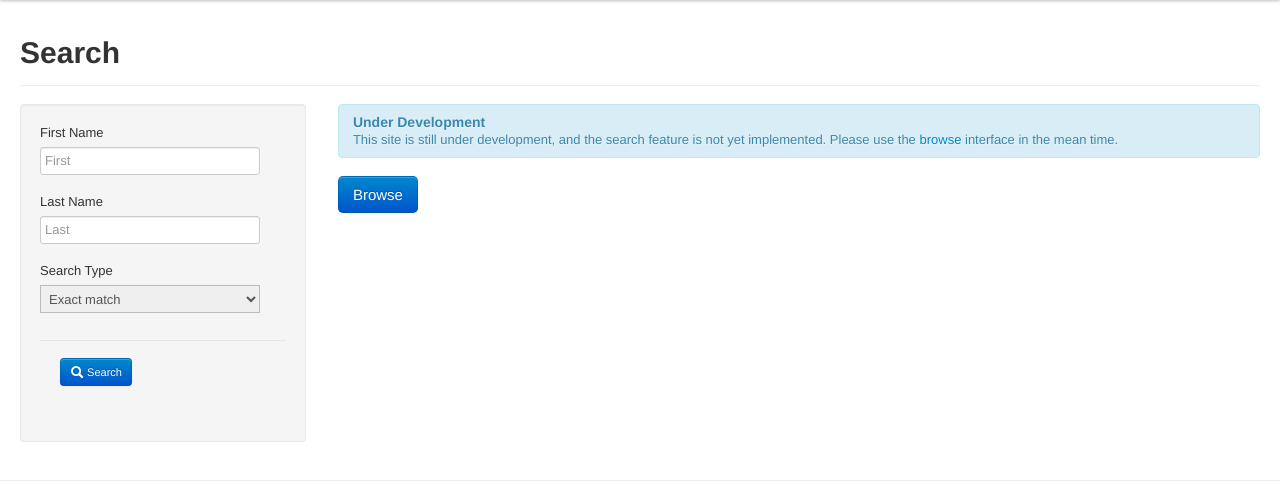
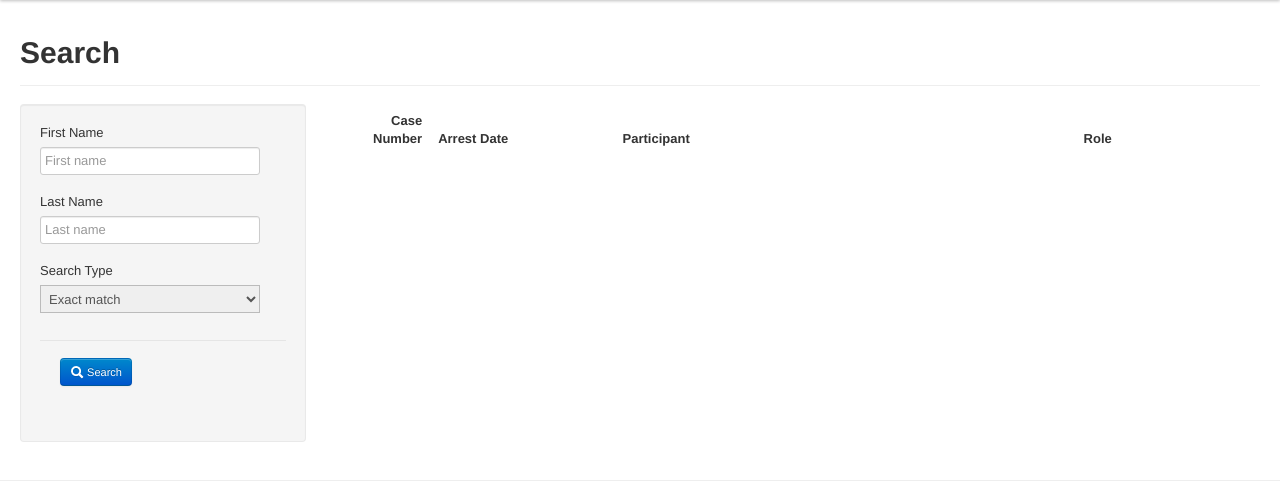
Before and after one commit to dhellmann/athensdocket, a Flask app: page /search in a window 1280 px wide. Shown: the part 40-524 px from the top of the page. Run offline with Flask 2, Linux system fonts and the light colour scheme; lists and menus that the app fills with data are empty; some libraries are stand-ins or nearby versions.

Commit message:
implement search
reorganize participant data in the database to make it easier to search using different types of encodings
add a 'date' to each case that is based on the arrest or hearing data, depending on which is available

Change-Id: Ic2680a8e0cb26ac9ae97fe3d0d4a6476e30b05f2

```diff
--- a/docket/server.py
+++ b/docket/server.py
@@ -1,14 +1,24 @@
 import calendar
 import datetime
 import functools
+import os
+import sys
+
+sys.path.insert(0, os.path.abspath(os.path.join(os.path.dirname(__file__), '..')))
 
 from flask import Flask, render_template, g, request
 from flask.ext.pymongo import PyMongo, ASCENDING
+from flask.ext.wtf import Form, StringField, SelectField, validators
+
+from docket.encodings import ENCODERS
 
 app = Flask(__name__)
 
 app.config['MONGO_DBNAME'] = 'docket'
 mongo = PyMongo(app)
+
+# Turn off cross-site checking since we aren't saving user data
+app.csrf_enabled = False
 
 
 @app.template_filter('date')
@@ -59,10 +69,59 @@ def about():
     return render_template('about.html')
 
 
+def name_length_check(form, field):
+    app.logger.debug('checking length of %s', field)
+    if field.data and len(field.data) < 3:
+        raise validators.ValidationError('Must be at least 3 characters long')
+
+
+class SearchForm(Form):
+    first_name = StringField('First Name', [name_length_check])
+    last_name = StringField('Last Name', [name_length_check])
+    encoding = SelectField('Search Type',
+                           default='normalize',
+                           choices=[('exact', 'Exact match'),
+                                    ('normalized', 'Ignore case'),
+                                    ('soundex', 'Soundex'),
+                                    ('metaphone', 'Metaphone'),
+                                    ('nysiis', 'NYSIIS'),
+                                    ],
+                           )
+
+
+def make_encoded_expression(field, encoded):
+    encoded = filter(bool, encoded)
+    if len(encoded) == 1:
+        return {field: encoded[0]}
+    return {'$or': [{field: e} for e in encoded]}
+
+
 @app.route('/search')
 @set_navbar_active
 def search():
-    return render_template('search.html')
+    results = []
+    form = SearchForm(request.args, csrf_enabled=False)
+    if form.validate():
+        encoder = ENCODERS[form.encoding.data]
+        q = {}
+        if form.first_name.data:
+            q.update(make_encoded_expression('first_name',
+                                             encoder(form.first_name.data),
+                                             )
+                     )
+        if form.last_name.data:
+            q.update(make_encoded_expression('last_name',
+                                             encoder(form.last_name.data),
+                                             )
+                     )
+        if q:
+            q['encoding'] = form.encoding.data
+            app.logger.debug('query = %s', q)
+            results = mongo.db.participants.find(q, sort=[('date', ASCENDING)])
+    return render_template('search.html',
+                           form=form,
+                           results=results,
+                           )
 
 
 @app.route('/browse')
@@ -98,11 +157,11 @@ def browse_date(year, month=None, day=None):
     else:
         raise ValueError('Invalid date')
     app.logger.debug('first_day=%s, last_day=%s', first_day, last_day)
-    cases = mongo.db.cases.find({'hearing_date': {'$gte': first_day,
-                                                 '$lt': last_day,
-                                                 },
+    cases = mongo.db.cases.find({'date': {'$gte': first_day,
+                                          '$lt': last_day,
+                                          },
                                  },
-                                sort=[('hearing_date', ASCENDING)],
+                                sort=[('date', ASCENDING)],
                                 )
     return render_template('browse_date.html',
                            date_range=date_range,
--- a/docket/templates/search.html
+++ b/docket/templates/search.html
@@ -14,30 +14,34 @@
     <form class="well form-vertical">
       <fieldset>
 
-        <div class="control-group">
-          <label class="control-label" for="first_name">First Name</label>
+        <div class="control-group {% if form.first_name.errors %}error{% endif %}">
+          <label class="control-label" for="first_name">{{form.first_name.label}}</label>
           <div class="controls">
-            <input type="text" placeholder="First" name="first_name" id="first_name">
+            {{ form.first_name(placeholder="First name") }}
           </div>
+          {% if form.first_name.errors %}
+          <div class="alert alert-error">
+            {% for error in form.first_name.errors %}<p>{{error}}</p>{% endfor %}
+          </div>
+          {% endif %}
+        </div>
+
+        <div class="control-group {% if form.last_name.errors %}error{% endif %}">
+          <label class="control-label" for="last_name">{{form.last_name.label}}</label>
+          <div class="controls">
+            {{ form.last_name(placeholder="Last name") }}
+          </div>
+          {% if form.last_name.errors %}
+          <div class="alert alert-error">
+            {% for error in form.last_name.errors %}<p>{{error}}</p>{% endfor %}
+          </div>
+          {% endif %}
         </div>
 
         <div class="control-group">
-          <label class="control-label" for="last_name">Last Name</label>
+          <label class="control-label" for="encoding">{{form.encoding.label}}</label>
           <div class="controls">
-            <input type="text" placeholder="Last" name="last_name" id="last_name">
-          </div>
-        </div>
-
-        <div class="control-group">
-          <label class="control-label" for="algorithm">Search Type</label>
-          <div class="controls">
-            <select name="algorithm" id="algorithm">
-              <option>Exact match</option>
-              <option>Ignore case</option>
-              <option>Soundex</option>
-              <option>Metaphone</option>
-              <option>NYSIIS</option>
-            </select>
+            {{ form.encoding }}
           </div>
         </div>
 
@@ -52,15 +56,30 @@
   </div>
 
   <div class="span9">
-    <div class="alert alert-info">
-      <h4 class="alert-heading">Under Development</h4> This site is still under
-      development, and the search feature is not yet
-      implemented. Please use the <a href="{{ url_for('browse')
-      }}">browse</a> interface in the mean time.
-    </div>
-    <a class="btn btn-primary btn-large" href="{{ url_for('browse') }}">Browse</a></p>
-    <table>
+    <table class="table table-striped">
+      <thead>
+        <tr>
+          <th style="text-align: right;" width="10%">Case Number</th>
+          <th width="20%">Arrest Date</th>
+          <th>Participant</th>
+          <th width="20%">Role</th>
+        </tr>
+      </thead>
+      <tbody>
+        {% for result in results %}
+        <tr>
+          <td style="text-align: right;"><a href="{{ url_for('case', caseid=result.case_id) }}">{{result.case_number}}</a></td>
+          <td><a href="{{ url_for('browse_date',
+                       year=result.date.year,
+                       month=result.date.month,
+                       day=result.date.day)}}">{{result.date|date}}</a></td>
+          <td>{{result.full_name}}</td>
+          <td>{{result.role}}</td>
+        </tr>
+        {% endfor %}
+      </tbody>
     </table>
+
   </div><!--/span-->
 
   </div><!--/row-->
--- a/requirements.txt
+++ b/requirements.txt
@@ -19,3 +19,5 @@ pyparsing==1.5.6
 python-dateutil==1.5
 simplegeneric==0.8.1
 wsgiref==0.1.2
+wtforms==1.0.1
+Flask-WTF==0.8
```
Also changed, not shown: docket/tasks.py (+66 -42 lines).
